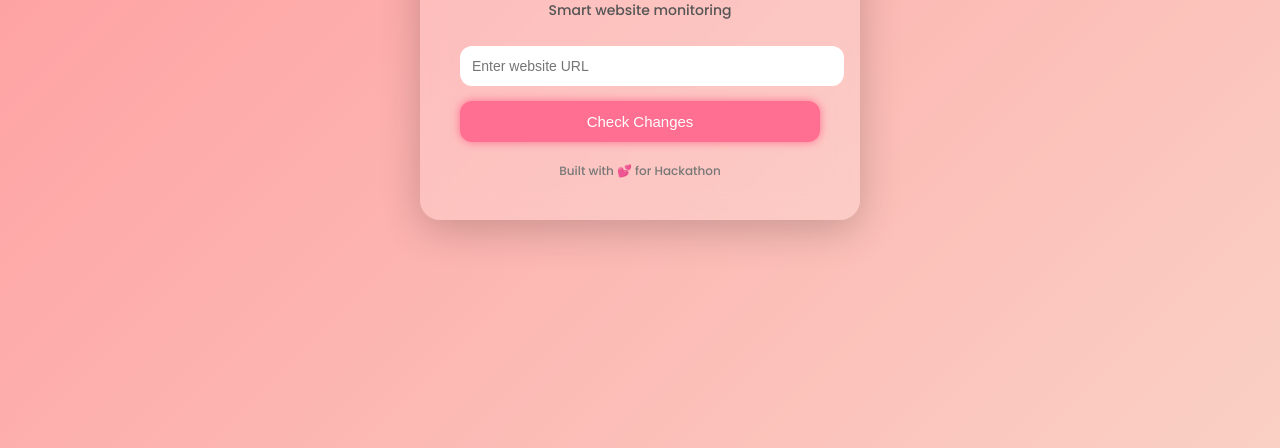
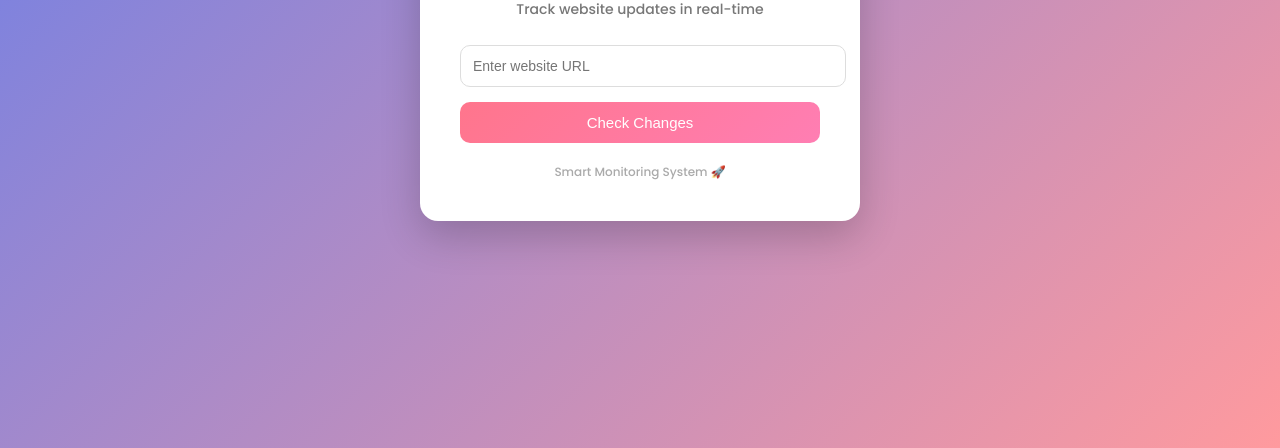
Before and after one commit to Vid-ya-386/CIS-A-Hackathon, a plain HTML site: page index.html in a window 1280 px wide. Shown: the part 352-800 px from the top of the page. Drawn offline with Linux system fonts and the light colour scheme.

Commit message:
fixed UI

```diff
--- a/index.html
+++ b/index.html
@@ -2,7 +2,7 @@
 <html lang="en">
 <head>
 <meta charset="UTF-8">
-<title>Website Change Detector 💖</title>
+<title>Website Change Detector</title>
 
 <link href="https://fonts.googleapis.com/css2?family=Poppins:wght@300;500;700&display=swap" rel="stylesheet">
 
@@ -10,66 +10,63 @@
 body {
     margin: 0;
     font-family: 'Poppins', sans-serif;
-    background: linear-gradient(135deg, #ff9a9e, #fad0c4);
+    background: linear-gradient(135deg, #667eea, #ff9a9e);
     height: 100vh;
     display: flex;
     justify-content: center;
     align-items: center;
 }
 
-/* Glass card */
+/* Card */
 .container {
-    background: rgba(255, 255, 255, 0.2);
-    backdrop-filter: blur(12px);
+    background: white;
     padding: 40px;
-    border-radius: 20px;
-    box-shadow: 0 10px 40px rgba(0,0,0,0.2);
+    border-radius: 18px;
+    box-shadow: 0 15px 40px rgba(0,0,0,0.2);
     text-align: center;
     width: 360px;
-    color: #333;
     animation: fadeIn 0.8s ease-in-out;
 }
 
 h1 {
     margin-bottom: 5px;
+    color: #444;
 }
 
 .subtitle {
     font-size: 14px;
+    color: #777;
     margin-bottom: 25px;
-    color: #555;
 }
 
 input {
     width: 100%;
     padding: 12px;
-    border-radius: 12px;
-    border: none;
+    border-radius: 10px;
+    border: 1px solid #ddd;
     margin-bottom: 15px;
     font-size: 14px;
-    outline: none;
 }
 
-/* Glow button */
+/* Gradient button */
 button {
     width: 100%;
     padding: 12px;
     border: none;
-    border-radius: 12px;
-    background: #ff6f91;
+    border-radius: 10px;
+    background: linear-gradient(135deg, #ff758c, #ff7eb3);
     color: white;
     font-size: 15px;
     cursor: pointer;
     transition: 0.3s;
-    box-shadow: 0 0 10px #ff6f91;
 }
 
 button:hover {
     transform: scale(1.05);
-    box-shadow: 0 0 20px #ff6f91;
+    box-shadow: 0 5px 15px rgba(255,118,150,0.4);
 }
 
-/* Result styles */
+/* Result */
 #result {
     margin-top: 20px;
     font-weight: 500;
@@ -88,7 +85,7 @@ button:hover {
 /* Spinner */
 .loading {
     border: 4px solid #f3f3f3;
-    border-top: 4px solid #ff6f91;
+    border-top: 4px solid #ff758c;
     border-radius: 50%;
     width: 25px;
     height: 25px;
@@ -99,7 +96,7 @@ button:hover {
 .footer {
     margin-top: 20px;
     font-size: 12px;
-    color: #777;
+    color: #aaa;
 }
 
 @keyframes spin {
@@ -117,8 +114,8 @@ button:hover {
 <body>
 
 <div class="container">
-    <h1>💖 Change Detector</h1>
-    <p class="subtitle">Smart website monitoring</p>
+    <h1>🔍 Change Detector</h1>
+    <p class="subtitle">Track website updates in real-time</p>
 
     <input type="text" id="url" placeholder="Enter website URL">
 
@@ -126,10 +123,10 @@ button:hover {
 
     <div id="loader"></div>
     <p id="result"></p>
-    <p id="time" style="font-size:12px;"></p>
+    <p id="time" style="font-size:12px; color:#777;"></p>
 
     <div class="footer">
-        Built with 💕 for Hackathon
+        Smart Monitoring System 🚀
     </div>
 </div>
 
@@ -141,7 +138,7 @@ function check() {
     let time = document.getElementById("time");
 
     if (url === "") {
-        result.innerText = "⚠️ Enter a URL!";
+        result.innerText = "⚠️ Please enter a URL";
         result.className = "error";
         result.style.opacity = 1;
         return;
@@ -157,10 +154,10 @@ function check() {
         let changed = Math.random() > 0.5;
 
         if (changed) {
-            result.innerText = "⚠️ Website changed!";
+            result.innerText = "⚠️ Website content changed!";
             result.className = "error";
         } else {
-            result.innerText = "✅ No changes detected!";
+            result.innerText = "✅ No significant changes detected";
             result.className = "success";
         }
 
```
